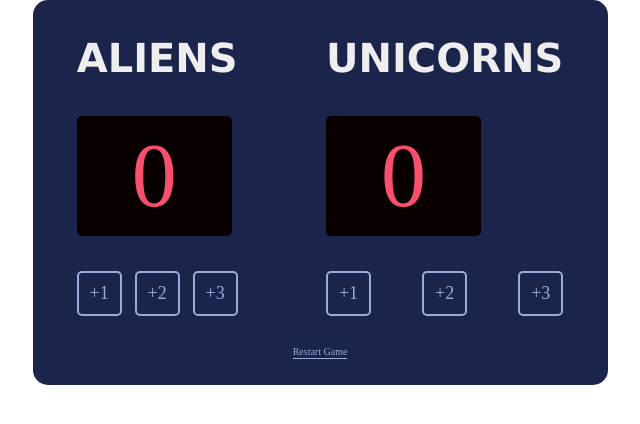
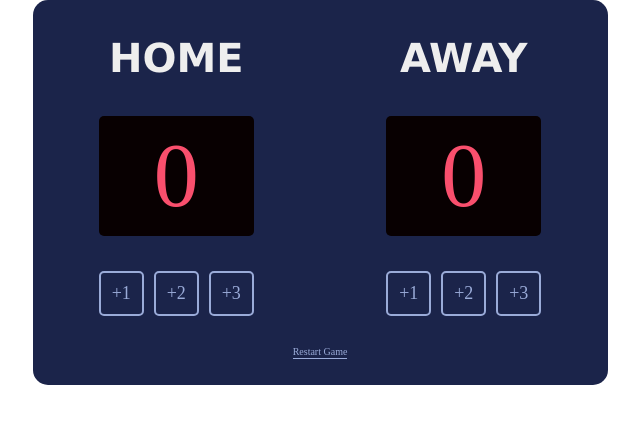
Before and after one commit to iamsebastn/ScoreBoard, a plain HTML site: page index.html in a window 1280 px wide. Shown: the whole page, without its empty margins (320-960 px from the left). Drawn offline with nearby package versions, Linux system fonts and the light colour scheme; a web font is replaced by a local one.

Commit message:
Changed teamnames back to normal

```diff
--- a/index.html
+++ b/index.html
@@ -7,7 +7,7 @@
             <div class="container">
                 <div class="scoreboard">
                     <div class="team-score">
-                        <h3 class="team-txt">ALIENS</h3>
+                        <h3 class="team-txt">HOME</h3>
                         <div class="score-screen">
                             <p id="home-score" class="score">0</p>
                         </div>
@@ -19,7 +19,7 @@
                     </div>
 
                     <div class="team-score">
-                        <h3 class="team-txt">UNICORNS</h3>
+                        <h3 class="team-txt">AWAY</h3>
                         <div class="score-screen">
                             <p id="guest-score" class="score">0</p>
                         </div>
```
